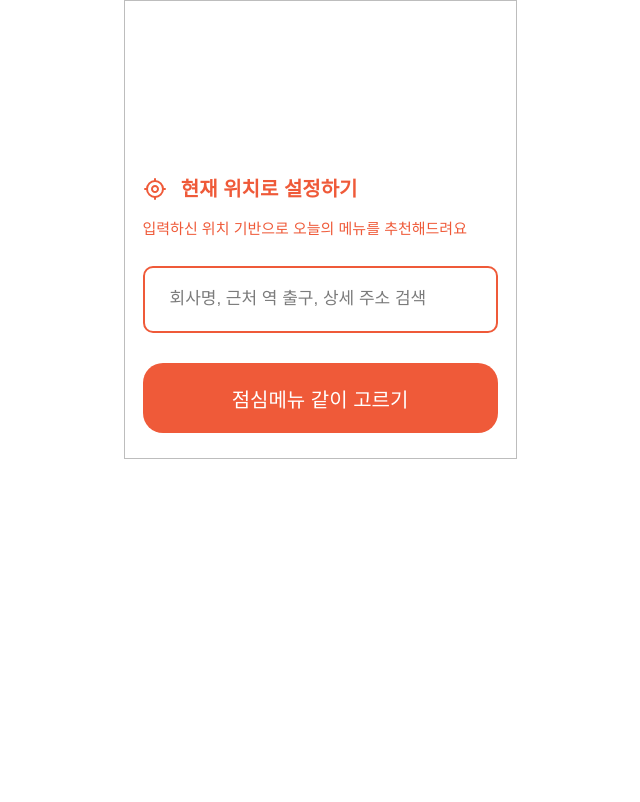
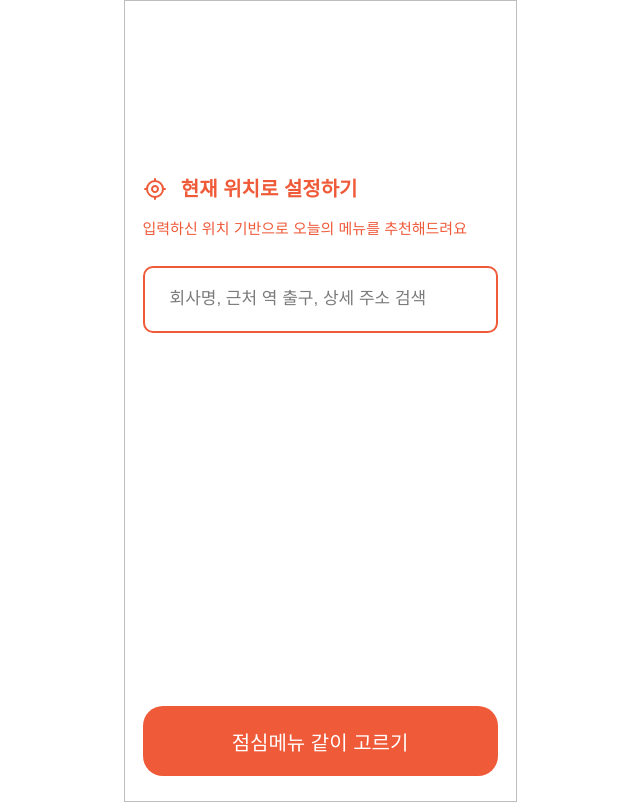
Before and after one commit to bringvotrevin/todays-menu-front, a React (Create React App) app: page /location in a window 1280 px wide. Shown: the whole page, without its empty margins (320-960 px from the left). Built offline with nearby package versions, Linux system fonts and the light colour scheme.

Commit message:
design: adjust layout height using 'vh'

```diff
--- a/src/pages/Location/Location.styled.ts
+++ b/src/pages/Location/Location.styled.ts
@@ -3,7 +3,7 @@ import icon_location from 'assets/icons/btn-getLocation.svg';
 
 export const Layout = styled.div`
   width: 100%;
-  height: 100%;
+  height: 100vh;
   padding: 176px 18px 25px;
   display: flex;
   flex-direction: column;
--- a/src/pages/RandomList/RandomList.styled.tsx
+++ b/src/pages/RandomList/RandomList.styled.tsx
@@ -4,10 +4,14 @@ import icon_yummy from 'assets/icons/icon-yummy.svg';
 
 export const Layout = styled.div`
   width: 100%;
+  min-height: 100vh;
   background: url(${bg_vote}) 0 0 no-repeat;
   background-color: var(--color-bg-gray);
   padding: 50px 18px 30px;
   position: relative;
+  display: flex;
+  flex-direction: column;
+  justify-content: space-between;
 `;
 
 export const Title = styled.h1`
@@ -36,6 +40,7 @@ export const CardUl = styled.ul`
   flex-direction: column;
   gap: 15px;
   margin-bottom: 22px;
+  flex-grow: 1;
 `;
 
 export const ButtonLayout = styled.div`
```
